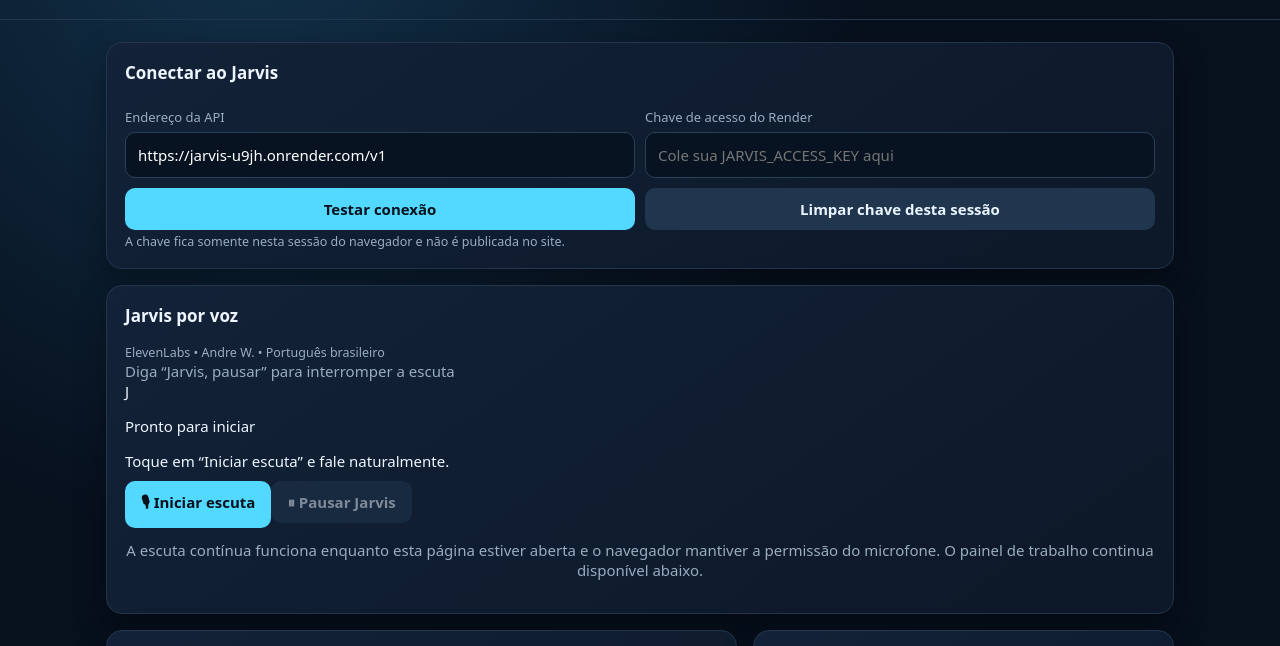
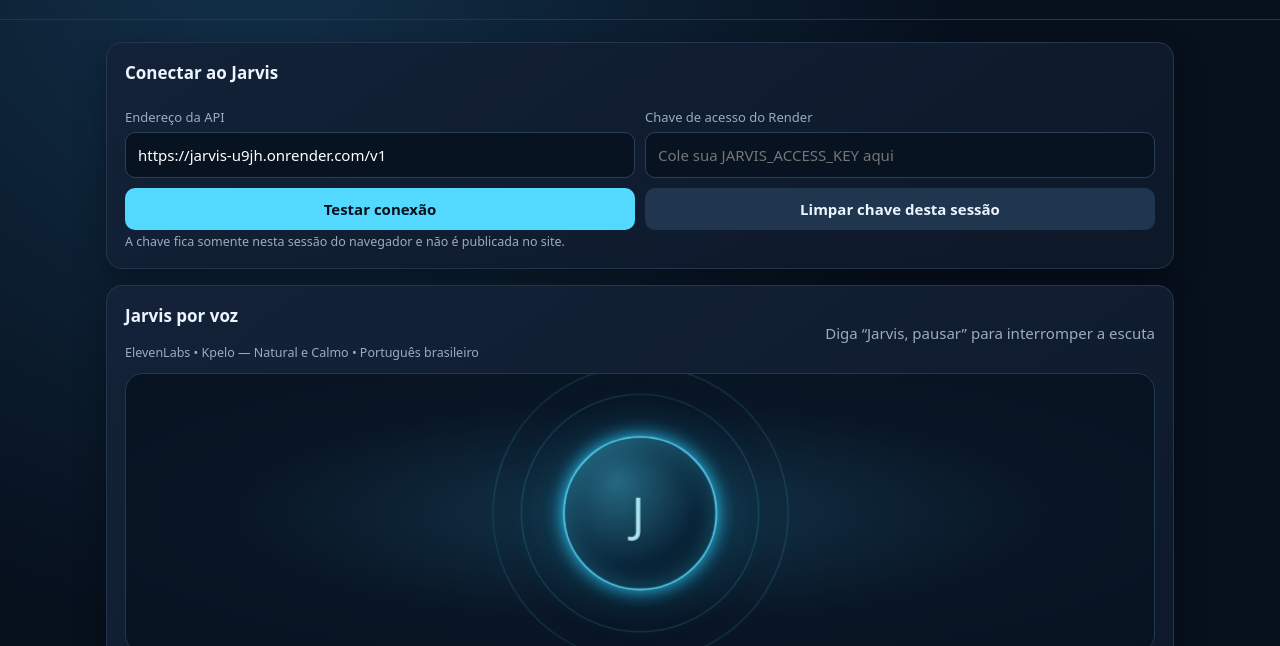
Before and after one commit to Alexandrexicara/jarvis, a plain HTML site: page index.html in a window 1280 px wide. Both pictures are taken after a click on the button "◉ Modo voz". Shown: the part 78-724 px from the top of the page. Drawn offline with Linux system fonts and the light colour scheme.

Commit message:
Adiciona núcleo holográfico animado ao modo voz

```diff
--- a/index.html
+++ b/index.html
@@ -14,13 +14,32 @@ input,textarea,button{font:inherit}input,textarea{width:100%;background:#081321;
 button{border:0;border-radius:10px;padding:11px 16px;background:var(--cyan);color:#06111d;font-weight:700;cursor:pointer;margin-top:10px}button.secondary{background:#20364e;color:#eaf5ff}button:disabled{opacity:.5;cursor:wait}
 .row{display:flex;gap:10px;align-items:center;flex-wrap:wrap}.row>*{flex:1}.muted{color:var(--muted)}#status{font-size:13px;color:var(--green)}.stats{display:grid;grid-template-columns:repeat(3,1fr);gap:8px}.stat{background:#081321;border:1px solid var(--line);padding:12px;border-radius:12px}.stat b{font-size:22px;display:block}.stat span{font-size:12px;color:var(--muted)}
 #chat,#tasks{display:grid;gap:9px;max-height:330px;overflow:auto;margin-top:12px}.msg,.task{padding:11px;border-radius:10px;background:#081321;border:1px solid var(--line);white-space:pre-wrap;overflow-wrap:anywhere}.msg.user{border-color:#26627c}.task small{color:var(--muted)}.wide{grid-column:1/-1}.hidden{display:none}
+
+.voice-head{display:flex;justify-content:space-between;align-items:center;gap:12px;flex-wrap:wrap}
+.voice-stage{min-height:280px;display:grid;place-items:center;position:relative;overflow:hidden;border-radius:18px;background:radial-gradient(ellipse at center,#12354a 0,#091625 55%,#081321 100%);border:1px solid #1e3a52;margin:12px 0}
+.voice-stage:before,.voice-stage:after{content:"";position:absolute;width:230px;height:230px;border:1px solid #35cfff55;border-radius:50%;animation:radar 5s linear infinite}
+.voice-stage:after{width:285px;height:285px;animation-duration:8s;animation-direction:reverse}
+.orb{z-index:1;width:158px;height:158px;border-radius:50%;display:grid;place-items:center;font-size:48px;font-weight:300;letter-spacing:4px;color:#b9f3ff;border:2px solid #56dcff;background:radial-gradient(circle at 35% 30%,#28708b,#0a263b 60%,#061321);box-shadow:0 0 18px #35cfff,0 0 55px #087da966,inset 0 0 25px #43d7ff55;animation:orbIdle 3.2s ease-in-out infinite}
+.orb.listening{border-color:#5be3a0;box-shadow:0 0 22px #5be3a0,0 0 75px #21c87888,inset 0 0 32px #5be3a066;animation:orbListen 1.1s ease-in-out infinite}
+.orb.thinking{border-color:#b69cff;box-shadow:0 0 22px #b69cff,0 0 75px #8d6aff88,inset 0 0 32px #b69cff66;animation:orbThink 1.8s linear infinite}
+.orb.speaking{border-color:#53d8ff;box-shadow:0 0 25px #53d8ff,0 0 90px #22bfff99,inset 0 0 35px #53d8ff77;animation:orbSpeak .32s ease-in-out infinite alternate}
+.voice-status{text-align:center;color:var(--cyan);font-weight:650;letter-spacing:.4px;min-height:24px}
+.voice-transcript{background:#081321;border:1px solid var(--line);border-radius:12px;padding:14px;min-height:82px;white-space:pre-wrap;line-height:1.55}
+.voice-actions{display:flex;justify-content:center;gap:10px;flex-wrap:wrap}
+@keyframes radar{to{transform:rotate(360deg) scale(1.05);opacity:.35}}
+@keyframes orbIdle{0%,100%{transform:scale(.97);filter:brightness(.9)}50%{transform:scale(1.03);filter:brightness(1.2)}}
+@keyframes orbListen{0%,100%{transform:scale(.96)}50%{transform:scale(1.09)}}
+@keyframes orbThink{to{transform:rotate(360deg) scale(1.04)}}
+@keyframes orbSpeak{from{transform:scale(.95)}to{transform:scale(1.08)}}
+@media(prefers-reduced-motion:reduce){.orb,.voice-stage:before,.voice-stage:after{animation:none}}
+
 @media(max-width:760px){main{grid-template-columns:1fr}header{align-items:flex-start;flex-direction:column}.wide{grid-column:auto}}
 </style></head><body>
 <header><div><h1>J.A.R.V.I.S</h1><small>Central de trabalho • IA e múltiplas tarefas</small></div><div class="row" style="flex:0 0 auto;align-items:center"><div id="status">● Aguardando conexão</div><button id="voiceToggle" class="voice-toggle">◉ Modo voz</button></div></header>
 <main>
 <section class="panel wide"><h2>Conectar ao Jarvis</h2><div class="row"><div><label>Endereço da API</label><input id="api" value="https://jarvis-u9jh.onrender.com/v1"></div><div><label>Chave de acesso do Render</label><input id="key" type="password" autocomplete="off" placeholder="Cole sua JARVIS_ACCESS_KEY aqui"></div></div><div class="row"><button id="connect">Testar conexão</button><button class="secondary" id="forget">Limpar chave desta sessão</button></div><small class="muted">A chave fica somente nesta sessão do navegador e não é publicada no site.</small></section>
 <section class="panel wide hidden" id="voicePanel">
-<div class="voice-head"><div><h2>Jarvis por voz</h2><small class="muted">ElevenLabs • Andre W. • Português brasileiro</small></div><span class="muted">Diga “Jarvis, pausar” para interromper a escuta</span></div>
+<div class="voice-head"><div><h2>Jarvis por voz</h2><small class="muted">ElevenLabs • Kpelo — Natural e Calmo • Português brasileiro</small></div><span class="muted">Diga “Jarvis, pausar” para interromper a escuta</span></div>
 <div class="voice-stage"><div class="orb" id="voiceOrb">J</div></div>
 <p class="voice-status" id="voiceStatus">Pronto para iniciar</p>
 <div class="voice-transcript" id="voiceTranscript">Toque em “Iniciar escuta” e fale naturalmente.</div>
```
